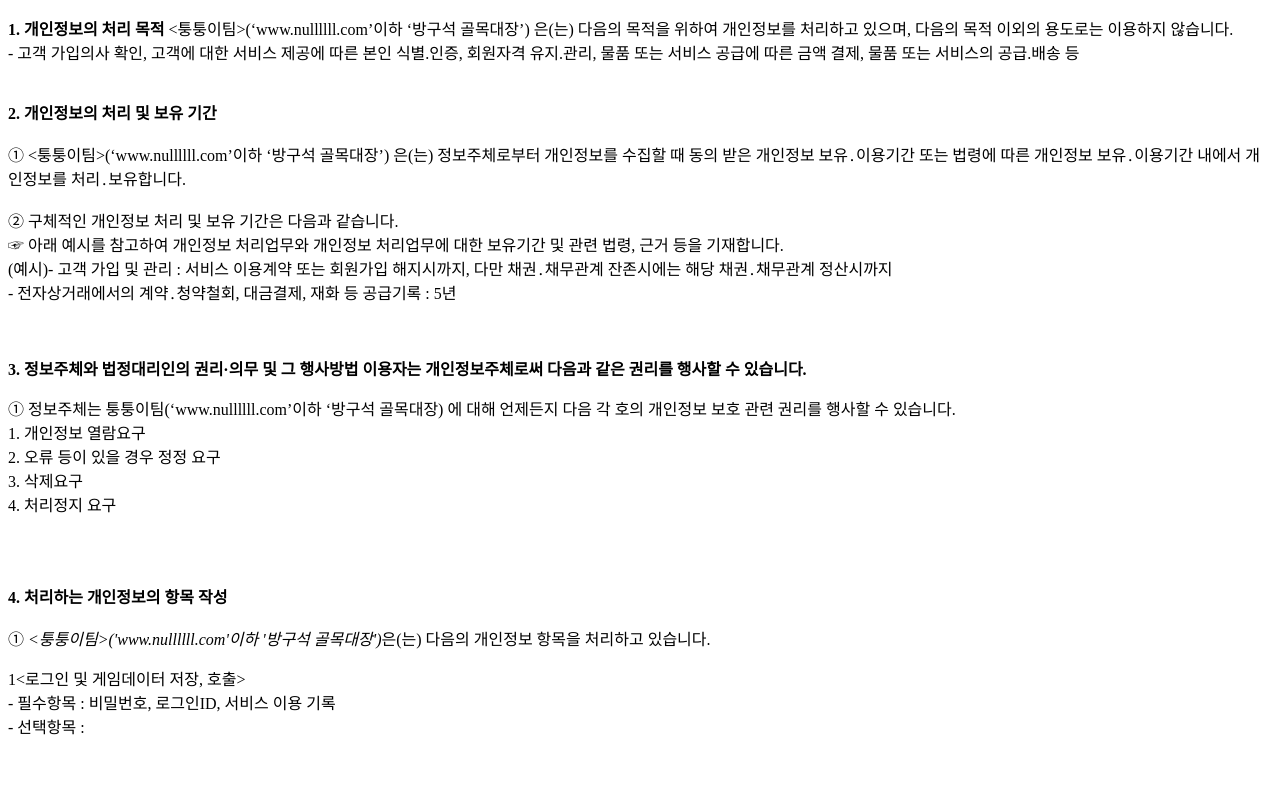
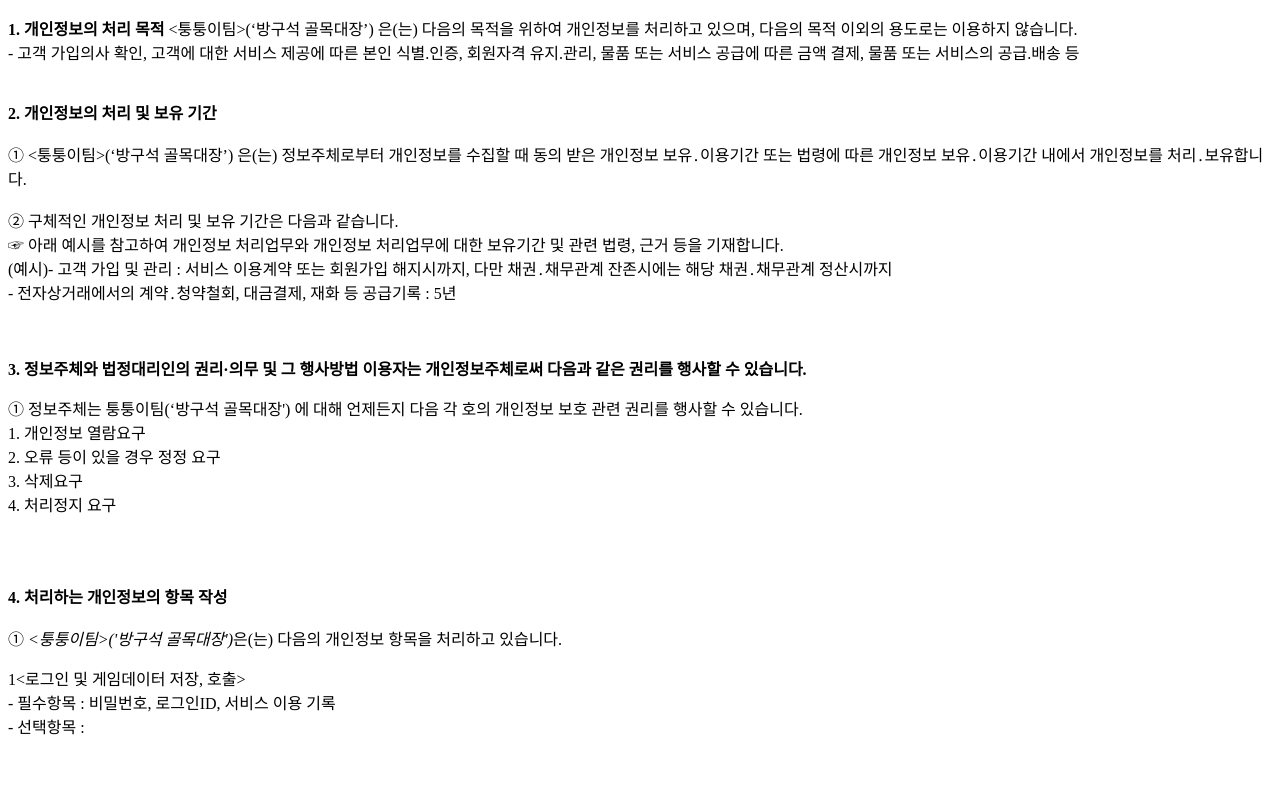
Before and after one commit to TourTourTeam/final_server, a website: page public/access_term.html in a window 1280 px wide. Shown: the top 800 px of the page. Drawn offline with Linux system fonts and the light colour scheme.

Commit message:
access_term.html modify

```diff
--- a/public/access_term.html
+++ b/public/access_term.html
@@ -8,12 +8,12 @@
 <title>개인정보처리방침</title>
 </head>
 <body>
-	<p><strong>1. 개인정보의 처리 목적</strong> <퉁퉁이팀>(‘www.nullllll.com’이하 ‘방구석 골목대장’) 은(는) 다음의 목적을 위하여 개인정보를 처리하고 있으며, 다음의 목적 이외의 용도로는 이용하지 않습니다.</br> - 고객 가입의사 확인, 고객에 대한 서비스 제공에 따른 본인 식별.인증, 회원자격 유지.관리, 물품 또는 서비스 공급에 따른 금액 결제, 물품 또는 서비스의 공급.배송 등</br></br></br><strong>2. 개인정보의 처리 및 보유 기간</strong></br></br>① <퉁퉁이팀>(‘www.nullllll.com’이하 ‘방구석 골목대장’) 은(는) 정보주체로부터 개인정보를 수집할 때 동의 받은 개인정보 보유․이용기간 또는 법령에 따른 개인정보 보유․이용기간 내에서 개인정보를 처리․보유합니다.</br></br>② 구체적인 개인정보 처리 및 보유 기간은 다음과 같습니다.</br>☞ 아래 예시를 참고하여 개인정보 처리업무와  개인정보 처리업무에 대한 보유기간 및 관련 법령, 근거 등을 기재합니다.</br>(예시)- 고객 가입 및 관리 : 서비스 이용계약 또는 회원가입 해지시까지, 다만 채권․채무관계 잔존시에는 해당 채권․채무관계 정산시까지</br>- 전자상거래에서의 계약․청약철회, 대금결제, 재화 등 공급기록 : 5년 </br></br></br>
+	<p><strong>1. 개인정보의 처리 목적</strong> <퉁퉁이팀>(‘방구석 골목대장’) 은(는) 다음의 목적을 위하여 개인정보를 처리하고 있으며, 다음의 목적 이외의 용도로는 이용하지 않습니다.</br> - 고객 가입의사 확인, 고객에 대한 서비스 제공에 따른 본인 식별.인증, 회원자격 유지.관리, 물품 또는 서비스 공급에 따른 금액 결제, 물품 또는 서비스의 공급.배송 등</br></br></br><strong>2. 개인정보의 처리 및 보유 기간</strong></br></br>① <퉁퉁이팀>(‘방구석 골목대장’) 은(는) 정보주체로부터 개인정보를 수집할 때 동의 받은 개인정보 보유․이용기간 또는 법령에 따른 개인정보 보유․이용기간 내에서 개인정보를 처리․보유합니다.</br></br>② 구체적인 개인정보 처리 및 보유 기간은 다음과 같습니다.</br>☞ 아래 예시를 참고하여 개인정보 처리업무와  개인정보 처리업무에 대한 보유기간 및 관련 법령, 근거 등을 기재합니다.</br>(예시)- 고객 가입 및 관리 : 서비스 이용계약 또는 회원가입 해지시까지, 다만 채권․채무관계 잔존시에는 해당 채권․채무관계 정산시까지</br>- 전자상거래에서의 계약․청약철회, 대금결제, 재화 등 공급기록 : 5년 </br></br></br>
 
-<p class="lh6 bs4"><strong>3. 정보주체와 법정대리인의 권리·의무 및 그 행사방법 이용자는 개인정보주체로써 다음과 같은 권리를 행사할 수 있습니다.</strong></p><p class="ls2">① 정보주체는 퉁퉁이팀(‘www.nullllll.com’이하 ‘방구석 골목대장) 에 대해 언제든지 다음 각 호의 개인정보 보호 관련 권리를 행사할 수 있습니다.</br>1. 개인정보 열람요구</br> 2. 오류 등이 있을 경우 정정 요구</br> 3. 삭제요구</br> 4. 처리정지 요구</p></br></br><p class='lh6 bs4'><strong>4. 처리하는 개인정보의 항목 작성 </strong></br></br> ① <em class="emphasis"><퉁퉁이팀>('www.nullllll.com'이하  '방구석 골목대장')</em>은(는) 다음의 개인정보 항목을 처리하고 있습니다.</p><p class='ls2'>1<로그인 및 게임데이터 저장, 호출></br>- 필수항목 : 비밀번호, 로그인ID, 서비스 이용 기록</br>- 선택항목 : </p></br></br></br><p class='lh6 bs4'><strong>5. 개인정보의 파기<em class="emphasis"><퉁퉁이팀>('방구석 골목대장')</em>은(는) 원칙적으로 개인정보 처리목적이 달성된 경우에는 지체없이 해당 개인정보를 파기합니다. 파기의 절차, 기한 및 방법은 다음과 같습니다.</strong></p><p class='ls2'>-파기절차</br>이용자가 입력한 정보는 목적 달성 후 별도의 DB에 옮겨져(종이의 경우 별도의 서류) 내부 방침 및 기타 관련 법령에 따라 일정기간 저장된 후 혹은 즉시 파기됩니다. 이 때, DB로 옮겨진 개인정보는 법률에 의한 경우가 아니고서는 다른 목적으로 이용되지 않습니다.</br></br>-파기기한</br>이용자의 개인정보는 개인정보의 보유기간이 경과된 경우에는 보유기간의 종료일로부터 5일 이내에, 개인정보의 처리 목적 달성, 해당 서비스의 폐지, 사업의 종료 등 그 개인정보가 불필요하게 되었을 때에는 개인정보의 처리가 불필요한 것으로 인정되는 날로부터 5일 이내에 그 개인정보를 파기합니다.</p><p class='ls2'></p></br></br><p class="lh6 bs4"><strong>6. 개인정보 자동 수집 장치의 설치•운영 및 거부에 관한 사항</strong></p><p class="ls2">① 퉁퉁이팀 은 개별적인 맞춤서비스를 제공하기 위해 이용정보를 저장하고 수시로 불러오는 ‘쿠기(cookie)’를 사용합니다.
+<p class="lh6 bs4"><strong>3. 정보주체와 법정대리인의 권리·의무 및 그 행사방법 이용자는 개인정보주체로써 다음과 같은 권리를 행사할 수 있습니다.</strong></p><p class="ls2">① 정보주체는 퉁퉁이팀(‘방구석 골목대장') 에 대해 언제든지 다음 각 호의 개인정보 보호 관련 권리를 행사할 수 있습니다.</br>1. 개인정보 열람요구</br> 2. 오류 등이 있을 경우 정정 요구</br> 3. 삭제요구</br> 4. 처리정지 요구</p></br></br><p class='lh6 bs4'><strong>4. 처리하는 개인정보의 항목 작성 </strong></br></br> ① <em class="emphasis"><퉁퉁이팀>('방구석 골목대장')</em>은(는) 다음의 개인정보 항목을 처리하고 있습니다.</p><p class='ls2'>1<로그인 및 게임데이터 저장, 호출></br>- 필수항목 : 비밀번호, 로그인ID, 서비스 이용 기록</br>- 선택항목 : </p></br></br></br><p class='lh6 bs4'><strong>5. 개인정보의 파기<em class="emphasis"><퉁퉁이팀>('방구석 골목대장')</em>은(는) 원칙적으로 개인정보 처리목적이 달성된 경우에는 지체없이 해당 개인정보를 파기합니다. 파기의 절차, 기한 및 방법은 다음과 같습니다.</strong></p><p class='ls2'>-파기절차</br>이용자가 입력한 정보는 목적 달성 후 별도의 DB에 옮겨져(종이의 경우 별도의 서류) 내부 방침 및 기타 관련 법령에 따라 일정기간 저장된 후 혹은 즉시 파기됩니다. 이 때, DB로 옮겨진 개인정보는 법률에 의한 경우가 아니고서는 다른 목적으로 이용되지 않습니다.</br></br>-파기기한</br>이용자의 개인정보는 개인정보의 보유기간이 경과된 경우에는 보유기간의 종료일로부터 5일 이내에, 개인정보의 처리 목적 달성, 해당 서비스의 폐지, 사업의 종료 등 그 개인정보가 불필요하게 되었을 때에는 개인정보의 처리가 불필요한 것으로 인정되는 날로부터 5일 이내에 그 개인정보를 파기합니다.</p><p class='ls2'></p></br></br><p class="lh6 bs4"><strong>6. 개인정보 자동 수집 장치의 설치•운영 및 거부에 관한 사항</strong></p><p class="ls2">① 퉁퉁이팀 은 개별적인 맞춤서비스를 제공하기 위해 이용정보를 저장하고 수시로 불러오는 ‘쿠기(cookie)’를 사용합니다.
 ② 쿠키는 웹사이트를 운영하는데 이용되는 서버(http)가 이용자의 컴퓨터 브라우저에게 보내는 소량의 정보이며 이용자들의 PC 컴퓨터내의 하드디스크에 저장되기도 합니다.
 가. 쿠키의 사용 목적 : 이용자가 방문한 각 서비스와 웹 사이트들에 대한 방문 및 이용형태, 인기 검색어, 보안접속 여부, 등을 파악하여 이용자에게 최적화된 정보 제공을 위해 사용됩니다.
 나. 쿠키의 설치•운영 및 거부 : 웹브라우저 상단의 도구>인터넷 옵션>개인정보 메뉴의 옵션 설정을 통해 쿠키 저장을 거부 할 수 있습니다.
-다. 쿠키 저장을 거부할 경우 맞춤형 서비스 이용에 어려움이 발생할 수 있습니다.</br></br><p class='lh6 bs4'><strong>7. 개인정보 보호책임자 작성 </strong></p><br/> ①  퉁퉁이팀(‘www.nullllll.com’이하 ‘방구석 골목대장) 은(는) 개인정보 처리에 관한 업무를 총괄해서 책임지고, 개인정보 처리와 관련한 정보주체의 불만처리 및 피해구제 등을 위하여 아래와 같이 개인정보 보호책임자를 지정하고 있습니다.<p class='ls2'><br/>▶ 개인정보 보호책임자 <br/>성명 :이정윤<br/>직책 :대표<br/>직급 :대표<br/>연락처 :010-5880-8407, suejlemo@gmail.com, <br/>※ 개인정보 보호 담당부서로 연결됩니다.<br/> <br/>▶ 개인정보 보호 담당부서<br/>부서명 :<br/>담당자 :<br/>연락처 :, , <br/>② 정보주체께서는 퉁퉁이팀(‘www.nullllll.com’이하 ‘방구석 골목대장) 의 서비스(또는 사업)을 이용하시면서 발생한 모든 개인정보 보호 관련 문의, 불만처리, 피해구제 등에 관한 사항을 개인정보 보호책임자 및 담당부서로 문의하실 수 있습니다. 퉁퉁이팀(‘www.nullllll.com’이하 ‘방구석 골목대장) 은(는) 정보주체의 문의에 대해 지체 없이 답변 및 처리해드릴 것입니다.</p></br></br><p class='lh6 bs4'><strong>8. 개인정보 처리방침 변경 </strong></p><p>①이 개인정보처리방침은 시행일로부터 적용되며, 법령 및 방침에 따른 변경내용의 추가, 삭제 및 정정이 있는 경우에는 변경사항의 시행 7일 전부터 공지사항을 통하여 고지할 것입니다.</p></br></br><p class='lh6 bs4'><strong>9. 개인정보의 안전성 확보 조치 <em class="emphasis"><퉁퉁이팀>('방구석 골목대장')</em>은(는) 개인정보보호법 제29조에 따라 다음과 같이 안전성 확보에 필요한 기술적/관리적 및 물리적 조치를 하고 있습니다.</strong></p><p class='ls2'>1. 개인정보에 대한 접근 제한</br> 개인정보를 처리하는 데이터베이스시스템에 대한 접근권한의 부여,변경,말소를 통하여 개인정보에 대한 접근통제를 위하여 필요한 조치를 하고 있으며 침입차단시스템을 이용하여 외부로부터의 무단 접근을 통제하고 있습니다.</br></br>2. 비인가자에 대한 출입 통제</br> 개인정보를 보관하고 있는 물리적 보관 장소를 별도로 두고 이에 대해 출입통제 절차를 수립, 운영하고 있습니다.</br></br></p></p>
+다. 쿠키 저장을 거부할 경우 맞춤형 서비스 이용에 어려움이 발생할 수 있습니다.</br></br><p class='lh6 bs4'><strong>7. 개인정보 보호책임자 작성 </strong></p><br/> ①  퉁퉁이팀(‘방구석 골목대장') 은(는) 개인정보 처리에 관한 업무를 총괄해서 책임지고, 개인정보 처리와 관련한 정보주체의 불만처리 및 피해구제 등을 위하여 아래와 같이 개인정보 보호책임자를 지정하고 있습니다.<p class='ls2'><br/>▶ 개인정보 보호책임자 <br/>성명 :이정윤<br/>직책 :대표<br/>직급 :대표<br/>연락처 :010-5880-8407, suejlemo@gmail.com, <br/>※ 개인정보 보호 담당부서로 연결됩니다.<br/> <br/>▶ 개인정보 보호 담당부서<br/>부서명 :<br/>담당자 :<br/>연락처 :, , <br/>② 정보주체께서는 퉁퉁이팀(‘방구석 골목대장) 의 서비스(또는 사업)을 이용하시면서 발생한 모든 개인정보 보호 관련 문의, 불만처리, 피해구제 등에 관한 사항을 개인정보 보호책임자 및 담당부서로 문의하실 수 있습니다. 퉁퉁이팀(‘방구석 골목대장) 은(는) 정보주체의 문의에 대해 지체 없이 답변 및 처리해드릴 것입니다.</p></br></br><p class='lh6 bs4'><strong>8. 개인정보 처리방침 변경 </strong></p><p>①이 개인정보처리방침은 시행일로부터 적용되며, 법령 및 방침에 따른 변경내용의 추가, 삭제 및 정정이 있는 경우에는 변경사항의 시행 7일 전부터 공지사항을 통하여 고지할 것입니다.</p></br></br><p class='lh6 bs4'><strong>9. 개인정보의 안전성 확보 조치 <em class="emphasis"><퉁퉁이팀>('방구석 골목대장')</em>은(는) 개인정보보호법 제29조에 따라 다음과 같이 안전성 확보에 필요한 기술적/관리적 및 물리적 조치를 하고 있습니다.</strong></p><p class='ls2'>1. 개인정보에 대한 접근 제한</br> 개인정보를 처리하는 데이터베이스시스템에 대한 접근권한의 부여,변경,말소를 통하여 개인정보에 대한 접근통제를 위하여 필요한 조치를 하고 있으며 침입차단시스템을 이용하여 외부로부터의 무단 접근을 통제하고 있습니다.</br></br>2. 비인가자에 대한 출입 통제</br> 개인정보를 보관하고 있는 물리적 보관 장소를 별도로 두고 이에 대해 출입통제 절차를 수립, 운영하고 있습니다.</br></br></p></p>
 </body>
 </html>
```
